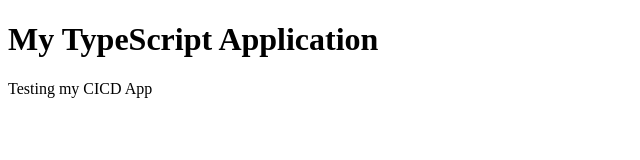
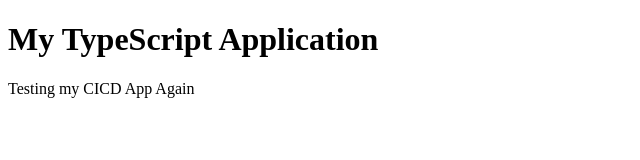
Before and after one commit to Anmol-Dura/EasyCampus---The-college-administration-system, a website with bundled scripts: page index.html in a window 1280 px wide. Shown: the full height of the page, 0-640 px from the left. Built offline with nearby package versions, Linux system fonts and the light colour scheme.

Commit message:
Update index.html

```diff
--- a/index.html
+++ b/index.html
@@ -7,7 +7,7 @@
   </head>
   <body>
     <h1>My TypeScript Application</h1>
-    <p>Testing my CICD App</p>
+    <p>Testing my CICD App Again</p>
 
     <script src="./dist/index.js"></script>
     <!-- Include the compiled JS file -->
```
